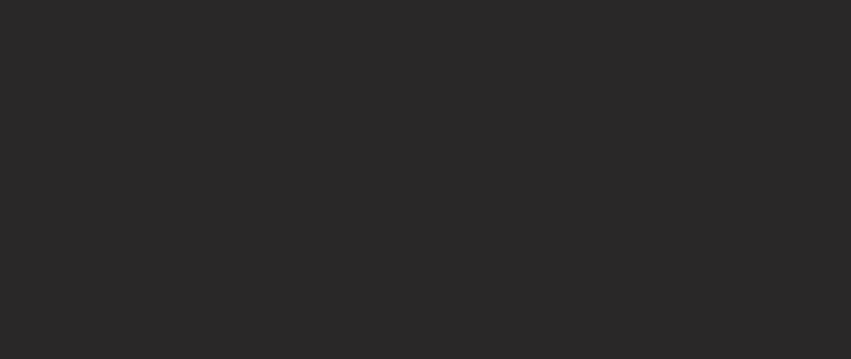
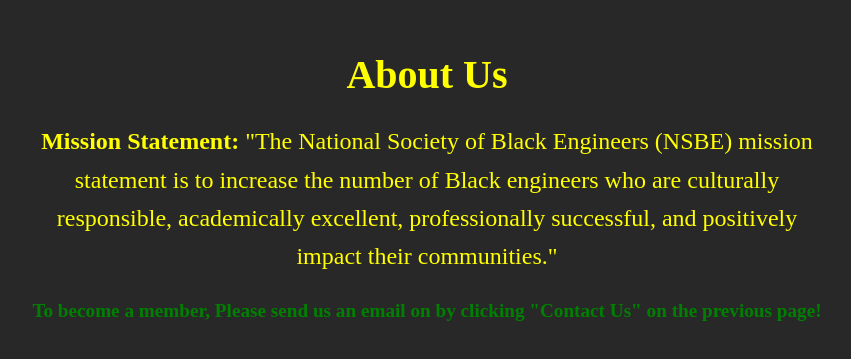
Before and after one commit to umenyioraj/NSBE-Calendar, a React (Vite) app: page /AboutUs in a window 1280 px wide. Before the commit this address had no page. Shown: the part 219-578 px from the top of the page, without its empty margins (213-1064 px from the left). Built offline with nearby package versions, Linux system fonts and the light colour scheme.

Commit message:
added buttons

```diff
--- a/package.json
+++ b/package.json
@@ -14,7 +14,7 @@
     "cors": "^2.8.5",
     "react": "^18.2.0",
     "react-dom": "^18.2.0",
-    "react-router-dom": "^6.23.1"
+    "react-router-dom": "^6.26.0"
   },
   "devDependencies": {
     "@types/react": "^18.2.56",
--- a/src/App.css
+++ b/src/App.css
@@ -191,3 +191,54 @@
   width: 100%;
   box-sizing: border-box;
 }
+
+.about-us-container {
+  padding: 20px;
+  max-width: 800px;
+  margin: 0 auto;
+  text-align: center;
+}
+
+.about-us-container h1 {
+  font-size: 2.5rem;
+  margin-bottom: 20px;
+  color: yellow;
+  font-family: cursive;
+}
+.about-us-container h2 {
+  font-size: 1.2rem;
+  color:green;
+  font-family: cursive;
+}
+
+.about-us-container p {
+  font-size: 1.5rem;
+  line-height: 1.6;
+  color: yellow;
+  font-family: cursive;
+}
+
+.about-us-container strong {
+  color: yellow;
+}
+
+.scholarship-container{
+  padding: 20px;
+  max-width: 800px;
+  margin: 0 auto;
+  text-align: center;
+}
+
+.scholarship-container{
+  font-size: 2.0rem;
+  margin-bottom: 20px;
+  color: rgb(255, 47, 0);
+  font-family: cursive;
+}
+
+.scholarship-container p {
+  font-size: 1.3rem;
+  line-height: 1.6;
+  color: rgb(255, 47, 0);
+  font-family: cursive;
+}
--- a/src/App.jsx
+++ b/src/App.jsx
@@ -4,6 +4,8 @@
 import { BrowserRouter as Router, Routes, Route, Navigate} from "react-router-dom";
 import {AuthProvider, AuthContext} from './AuthContext';
 import Login from './components/Login';
+import AboutUs from './components/AboutUs';
+import Scholarships from './components/Scholarships';
 
 const PrivateRoute = ({ element }) => {
   const{isAuthenticated} = useContext(AuthContext);
@@ -18,6 +20,8 @@
           {/*Protected route */}
           <Route path="/login" element={<Login />} />
           <Route path="/" element={<PrivateRoute element={<Calendar />} />} />
+          <Route path="/AboutUs" element={<AboutUs />} />
+          <Route path="/Scholarships" element={<Scholarships />} />
         </Routes>
       </Router>
     </AuthProvider>
--- /dev/null
+++ b/src/components/AboutUs.jsx
@@ -0,0 +1,17 @@
+import React from 'react';
+import '../App.css';
+
+const AboutUs = () => {
+    return (
+        <div className="about-us-container">
+            <h1>About Us</h1>
+            <p>
+                <strong>Mission Statement:</strong> "The National Society of Black Engineers (NSBE) mission statement is to increase the number of Black engineers who are culturally responsible, academically excellent, professionally successful, and positively impact their communities."
+            </p>
+
+            <h2>To become a member, Please send us an email on by clicking "Contact Us" on the previous page!</h2>
+        </div>
+    );
+};
+
+export default AboutUs;
--- a/src/components/Calendar.jsx
+++ b/src/components/Calendar.jsx
@@ -2,9 +2,11 @@
 import Event from "./Event";
 import NSBE from "../assets/NSBE.png";
 import '../App.css'
+import { useNavigate } from "react-router-dom";
 
 
 const Calendar = () => {
+    const navigate = useNavigate();
     const [events, setEvents] = useState([]);
     const [showModal, setShowModal] = useState(false);
     const [newEvent, setNewEvent] = useState({ title: "", day_of_week: "", time_of_day: "" });
@@ -64,7 +66,18 @@
             console.error("Error adding event", error);
             alert("Failed to add event. Please try again later.");
         }
+
     };
+
+    const handleAboutUsClick = () => {
+        navigate('/AboutUs');
+    };
+
+    const handleScholarshipsClick = () => {
+        navigate('/Scholarships');
+    }
+
+
 
     return (
         <div className="calendar-container">
@@ -73,13 +86,16 @@
             </div>
             <div className="nav-table">
                 <a>
-                    <button>Scholarships</button>
+                    <button onClick={handleScholarshipsClick}>Scholarships</button>
                 </a>
                 <a href="https://convention.nsbe.org/" target="_blank">
                     <button>Conference</button>
                 </a>
-                <a href="mailto:youremail@example.com">
+                <a href="mailto:novansbe@villanova.edu">
                     <button>Contact Us</button>
+                </a>
+                <a>
+                    <button onClick={handleAboutUsClick}>About Us</button>
                 </a>
             </div>
             <div className="calendar">
--- /dev/null
+++ b/src/components/Scholarships.jsx
@@ -0,0 +1,14 @@
+import React from 'react';
+import '../App.css';
+
+const Scholarships = () => {
+    return (
+        <div className="scholarship-container">
+            <h1>Open Scholarships</h1>
+            <p>Scholarship 1:</p>
+            <p>Scholarship 2:</p>
+        </div>
+    );
+};
+
+export default Scholarships;
```
Also changed, not shown: 1 other file (tests, documents, lock files or other folders).
